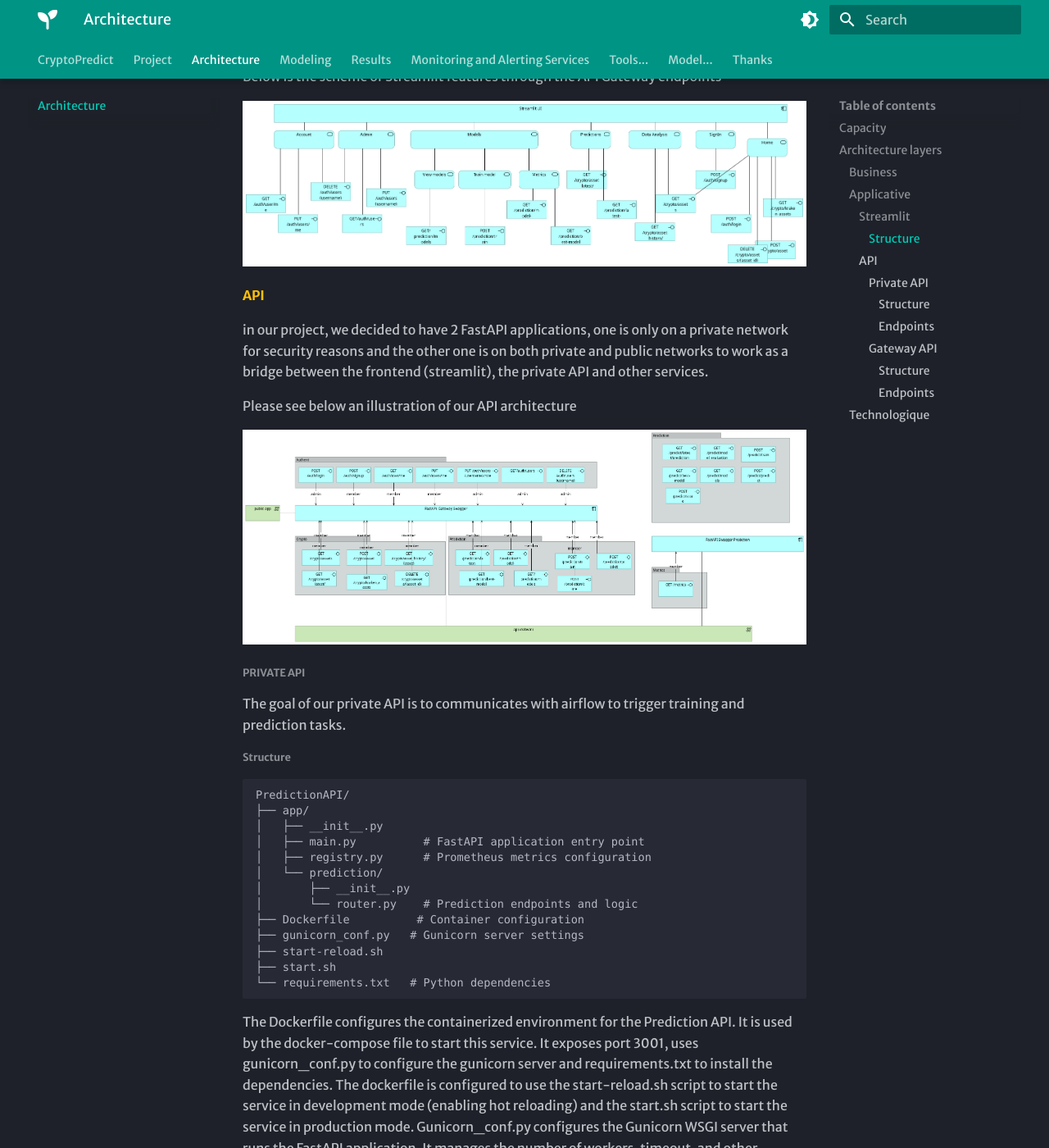
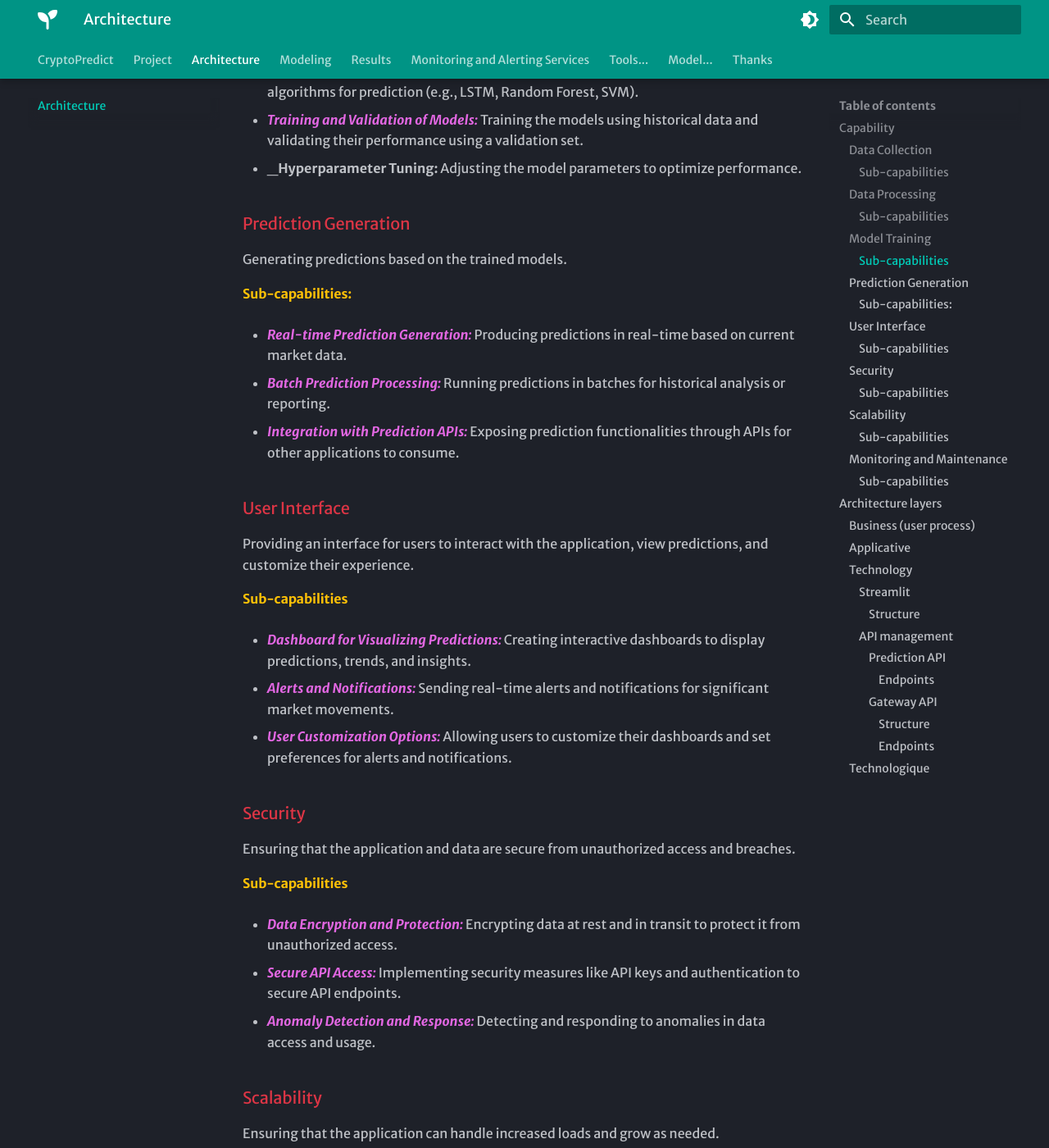
Before and after one commit to DstMlOpsCrypto/MainCrypto, an MkDocs documentation site: the page built from docs/architecture.md, in a window 1280 px wide and 1400 px high, scrolled down 1742 px. Shown: the whole window at 82% size. Built offline with MkDocs 1.6.1 and Material for MkDocs 9.7.7, drawn with Linux system fonts in a browser that asks for light colours; some web fonts are replaced; some of the changed text lies outside the part shown.

Commit message:
finalize architecture !

````diff
--- a/docs/architecture.md
+++ b/docs/architecture.md
@@ -2,54 +2,141 @@
 
 
 
-## Capacity
+## Capability
 
-```mermaid
-%%{init: {'theme':'forest'}}%%
-architecture-beta
+This diagram provides a structured view of the capabilities and sub-capabilities involved in a cryptocurrency prediction application, or at least how we imagine it !
 
-    group ec2(cloud)[DataScienceTest VM AWS]
-        group airflow_container(airflow)[Airflow Container] in ec2
-            service airflow_db(database)[Airflow Db] in airflow_container
-            service ohcl_db(database)[OHCL Db] in airflow_container
-            group master_node(airflow)[Master Node] in airflow_container
-                service airflow_webserver(server)[WebServer] in master_node
-                service airflow_scheduler(server)[Scheduler] in master_node
-                service airflow_executor(server)[Executor] in master_sub
-            service airflow_queue(server)[Airflow Db] in airflow_container
-            service airflow_redis(server)[Redis] in airflow_container
-            service airflow_celery(server)[Celery] in airflow_container
+???+ Info
 
-            airflow_db:R <--> L:airflow_webserver
-            airflow_db:R <--> L:airflow_executor
+    All sub capabilities surrounded by red line are note implemented in ths Proof Of Concept (POC).
 
-```
+![Infrastructure - Overview](../images/archview-capability.png)
+
+
+### Data Collection
+
+This capability involves gathering data from various sources, which is essential for making accurate predictions.
+
+#### Sub-capabilities
+
+* _**Real-time Market Data Retrieval:**_ Continuously collecting current price, volume, and other relevant market data from exchanges and financial platforms.
+
+* _**Historical Data Access:**_ Accessing past market data to identify patterns and trends over time.
+
+* _**API Integration for Data Sources:**_ Connecting with external APIs to fetch data from different exchanges, news platforms, social media, and more.
+
+### Data Processing
+
+Once data is collected, it needs to be processed to make it suitable for analysis and model training.
+
+#### Sub-capabilities
+
+* _**Data Cleaning and Normalization:**_ Removing noise and inconsistencies in the data, and normalizing it to a standard format.
+
+* _**Feature Extraction and Selection:**_ Identifying and selecting the most relevant features that will be used in model training.
+
+* _**Data Transformation and Aggregation:**_ Transforming data into a structured format and aggregating it to make it suitable for analysis.
+
+### Model Training
+
+Training predictive models using the processed data to forecast future cryptocurrency prices and trends.
+
+#### Sub-capabilities
+
+* _**Selection of Machine Learning Algorithms:**_ Choosing the appropriate machine learning algorithms for prediction (e.g., LSTM, Random Forest, SVM).
+
+* _**Training and Validation of Models:**_ Training the models using historical data and validating their performance using a validation set.
+
+* _**Hyperparameter Tuning:** Adjusting the model parameters to optimize performance.
+
+### Prediction Generation
+
+Generating predictions based on the trained models.
+
+#### Sub-capabilities:
+
+* _**Real-time Prediction Generation:**_ Producing predictions in real-time based on current market data.
+
+* _**Batch Prediction Processing:**_ Running predictions in batches for historical analysis or reporting.
+
+* _**Integration with Prediction APIs:**_ Exposing prediction functionalities through APIs for other applications to consume.
+
+### User Interface
+
+Providing an interface for users to interact with the application, view predictions, and customize their experience.
+
+#### Sub-capabilities
+
+* _**Dashboard for Visualizing Predictions:**_ Creating interactive dashboards to display predictions, trends, and insights.
+
+* _**Alerts and Notifications:**_ Sending real-time alerts and notifications for significant market movements.
+
+* _**User Customization Options:**_ Allowing users to customize their dashboards and set preferences for alerts and notifications.
+
+
+### Security
+
+Ensuring that the application and data are secure from unauthorized access and breaches.
+
+#### Sub-capabilities
+
+* _**Data Encryption and Protection:**_ Encrypting data at rest and in transit to protect it from unauthorized access.
+
+* _**Secure API Access:**_ Implementing security measures like API keys and authentication to secure API endpoints.
+
+* _**Anomaly Detection and Response:**_ Detecting and responding to anomalies in data access and usage.
+
+
+### Scalability
+
+Ensuring that the application can handle increased loads and grow as needed.
+
+#### Sub-capabilities
+
+* _**Load Balancing and Resource Management:**_ Distributing workload across multiple servers to ensure optimal performance.
+
+* _**Horizontal Scaling of Services:**_ Adding more instances of services to handle increased demand.
+
+* _**Efficient Data Storage Solutions:**_ Implementing scalable and efficient storage solutions to manage large volumes of data.
+
+### Monitoring and Maintenance
+
+Regularly monitoring and maintaining the application to ensure it runs smoothly.
+
+#### Sub-capabilities
+
+* _**Performance Monitoring:**_ Continuously monitoring the performance of the application and its components.
+
+* _**Log Management and Analysis:**_ Collecting and analyzing logs to identify and troubleshoot issues.
+
+* _**Regular Model Retraining and Updates:**_ Regularly updating the models with new data to ensure their accuracy and relevance.
+
 
 ## Architecture layers
 
-### Business
+### Business (user process)
 
-```mermaid
-%%{init: {'theme':'forest'}}%%
-sequenceDiagram
+The user journey refers to the sequence of steps a user takes to interact with our application. In the context of a cryptocurrency prediction application with a FastAPI front end, the user journey can be broken down into several stages.
 
- box Inference
-    participant A
-    participant J
-    end
-    box Another Group
-    participant B
-    participant C
-    end
-    A->>J: Hello John, how are you?
-    J->>A: Great!
-    A->>B: Hello Bob, how is Charley?
-    B->>C: Hello Charley, how are you?
+![User Journey](../images/Business-Process.png)
 
-```
+### Applicative
+
+This diagram illustrate all apps used in our application.
+
+![User Journey](../images/Application.png)
 
 
-### Applicative
+### Technology
+
+When choosing infrastructure containers for a cryptocurrency prediction project, several factors come into play to ensure scalability, reliability, and efficiency.
+
+This project can be view a a POC and we did not use Orchestration with Kubernetes, we used Docker and Docker-Compose on a single VM.
+
+This schema illustrate the containerized structure of the application.
+
+![Infrastructure - Overview](../images/archview-technology-usage.png)
+
 
 #### Streamlit
 
@@ -77,8 +164,12 @@ RepoCrypto/frontend/
     └── predictions.py     # predictions visualization
 ```
 
-Some pages are only accessible for admin users, such as administration.py and create_user. Other pages are accessible for all users. The frontend use the role and the token to manage the access to the pages.
+Some pages are only accessible for admin users, such as administration.py and create_user. Other pages are accessible for all users.
+
+The frontend use the role and the token to manage the access to the pages.
+
 The only service with which the frontend communicate is the gateway API. It's throught the API that the frontend can access authentification / authorization services and backend features.
+
 In streamlit we used plotly to create the charts and display the data.
 
 Below is the scheme of Streamlit features through the API Gateway endpoints
@@ -86,20 +177,19 @@ Below is the scheme of Streamlit features through the API Gateway endpoints
 ![Streamlit scheme](../images/streamlit.png)
 
 
-#### API
+#### API management
 
 in our project, we decided to have 2 FastAPI applications, one is only on a private network for security reasons and the other one is on both private and public networks to work as a bridge between the frontend (streamlit), the private API and other services.
 
 Please see below an illustration of our API architecture
 
-![API scheme](../images/API.png)
+
+![Infrastructure - Overview](../images/archview-technology-api.png)
 
 
-##### Private API
+* Private API : The goal of our private API is to communicates with airflow to trigger training and prediction tasks.
 
-The goal of our private API is to communicates with airflow to trigger training and prediction tasks.
-
-###### Structure
+##### Prediction API
 ```
 PredictionAPI/
 ├── app/
@@ -116,10 +206,20 @@ PredictionAPI/
 └── requirements.txt   # Python dependencies
 ```
 
-The Dockerfile configures the containerized environment for the Prediction API. It is used by the docker-compose file to start this service. It exposes port 3001, uses gunicorn_conf.py to configure the gunicorn server and requirements.txt to install the dependencies. The dockerfile is configured to use the start-reload.sh script to start the service in development mode (enabling hot reloading) and the start.sh script to start the service in production mode.
+The Dockerfile configures the containerized environment for the Prediction API.
+* It is used by the docker-compose file to start this service.
+
+* It exposes port 3001, uses gunicorn_conf.py to configure the gunicorn server and requirements.txt to install the dependencies.
+
+The dockerfile is configured to use the start-reload.sh script to start the service in development mode (enabling hot reloading) and the start.sh script to start the service in production mode.
+
 Gunicorn_conf.py configures the Gunicorn WSGI server that runs the FastAPI application. It manages the number of workers, timeout, and other settings.
+
 main.py is the entry point of the FastAPI application. It initializes the application and sets up the necessary configurations. It sets up CORS middleware, implements rate limiting, configures Prometheus metrics middleware and registers routers.
-As we have FastAPI running with multiple Gunicorn workers, the request is load balanced across the workers. It also meands that registry is crucial for prometheus metrics to be scraped properly. Registry.py is used to configure the prometheus metrics which are  used in the main.py and router.py files.
+
+As we have FastAPI running with multiple Gunicorn workers, the request is load balanced across the workers. It also meands that registry is crucial for prometheus metrics to be scraped properly.
+
+Registry.py is used to configure the prometheus metrics which are  used in the main.py and router.py files.
 Router.py defines the routes and the logic behind them.
 
 ###### Endpoints
@@ -135,7 +235,7 @@ graph LR
 
 we have several endpoints:
 
-* GET /metrics
+* _**GET /metrics**_
     * Response: Prometheus metrics in text format
     * This endpoint provides monitoring metrics including:
         * prediction_api_request_count: Total requests
@@ -144,25 +244,25 @@ we have several endpoints:
         * prediction_api_prediction_count: Prediction usage
         * prediction_api_model_score: Model performance
 
-* GET /predict/latest-prediction
+* _**GET /predict/latest-prediction**_
     * Response: JSON object containing the latest prediction
     * It uses the prediction saved in the database to avoid calling the model unnecessarily.
 
-* GET /predict/model-evaluation
+* _**GET /predict/model-evaluation**_
     * Response: JSON object containing the model evaluation (MSE (train/test) and R² score (train/test))
     * It uses the evaluation saved in the database to avoid calling the model unnecessarily.
 
-* GET /predict/models
+* _**GET /predict/models**_
     * Response: JSON object containing the list of available models
     * It uses MLflow client to get the list of models.
 
-* GET /predict/best-model
+* _**GET /predict/best-model**_
     * Response: JSON object containing the best model
     * It uses the best models in the database to return the best model based on the MSE.
 
-* POST /predict/train
-* POST /predict/score
-* POST /predict/predict
+* _**POST /predict/train**_
+* _**POST /predict/score**_
+* _**POST /predict/predict**_
     * These endpoints are used to trigger the training, scoring and prediction tasks in airflow.
 
 The endpoints works with:
@@ -201,6 +301,7 @@ PredictionAPI/
 ```
 
 The architecture is quite similar to the private API but it has some differences. It includes authentication and authorization mechanisms based on user roles, passwords and tokens. These enables us to protect sensitive and critical points.
+
 The crypto folder includes the endpoints to get the list of available cryptocurrencies, add new cryptocurrencies based on what's available in Kraken (our dataprovider) delete cryptocurrencies, get current prices or historical data.
 The prediction folder just had endpoints querying the private API to get the predictions, models, trigger training, scoring and prediction tasks...
 
@@ -208,26 +309,26 @@ The prediction folder just had endpoints querying the private API to get the pre
 
 The list of all endpoints:
 
-* POST /auth/signup
-* POST /auth/login (not protected)
-* GET /auth/users/me
-* PUT /auth/users/me
-* DELETE /auth/users/{username}
-* PUT /auth/users/{username}/role
-* GET /auth/users
-* GET /crypto/assets
-* POST /crypto/assets
-* GET /crypto/asset_history/{asset}
-* DELETE /crypto/assets/{asset_id}
-* GET /crypto/kraken_assets
-* GET /crypto/asset_latest/{asset}
-* GET /prediction/latest-prediction
-* GET /prediction/model-evaluation
-* GET /prediction/best-model
-* GET /prediction/models
-* POST /prediction/train
-* POST /prediction/score
-* POST /prediction/predict
+* _**POST /auth/signup**_ :
+* _**POST /auth/login (not protected)**_ :
+* _**GET /auth/users/me**_ :
+* _**PUT /auth/users/me**_ :
+* _**DELETE /auth/users/{username}**_ :
+* _**PUT /auth/users/{username}/role**_ :
+* _**GET /auth/users**_ :
+* _**GET /crypto/assets**_ :
+* _**POST /crypto/assets**_ :
+* _**GET /crypto/asset_history/{asset}**_ :
+* _**DELETE /crypto/assets/{asset_id}**_ :
+* _**GET /crypto/kraken_assets**_ :
+* _**GET /crypto/asset_latest/{asset}**_ :
+* _**GET /prediction/latest-prediction**_ :
+* _**GET /prediction/model-evaluation**_ :
+* _**GET /prediction/best-model**_ :
+* _**GET /prediction/models**_ :
+* _**POST /prediction/train**_ :
+* _**POST /prediction/score**_ :
+* _**POST /prediction/predict**_ :
 
 The endpoints works with:
 * Private API
@@ -236,23 +337,3 @@ The endpoints works with:
 
 
 ### Technologique
-
-```mermaid
-architecture-beta
-    service left_disk(disk)[Disk]
-    service top_disk(disk)[Disk]
-    service bottom_disk(disk)[Disk]
-    service top_gateway(internet)[Gateway]
-    service bottom_gateway(internet)[Gateway]
-    junction junctionCenter
-    junction junctionRight
-
-    left_disk:R -- L:junctionCenter
-    top_disk:B -- T:junctionCenter
-    bottom_disk:T -- B:junctionCenter
-    junctionCenter:R -- L:junctionRight
-    top_gateway:B -- T:junctionRight
-    bottom_gateway:T -- B:junctionRight
-
-
-```
````
Also changed, not shown: docs/images/Application.png (added), docs/images/Business-Process.png (added), docs/images/archview-capability.png (added), docs/images/archview-technology-api.png (added), docs/images/archview-technology-usage.png (added), 1 other file.
